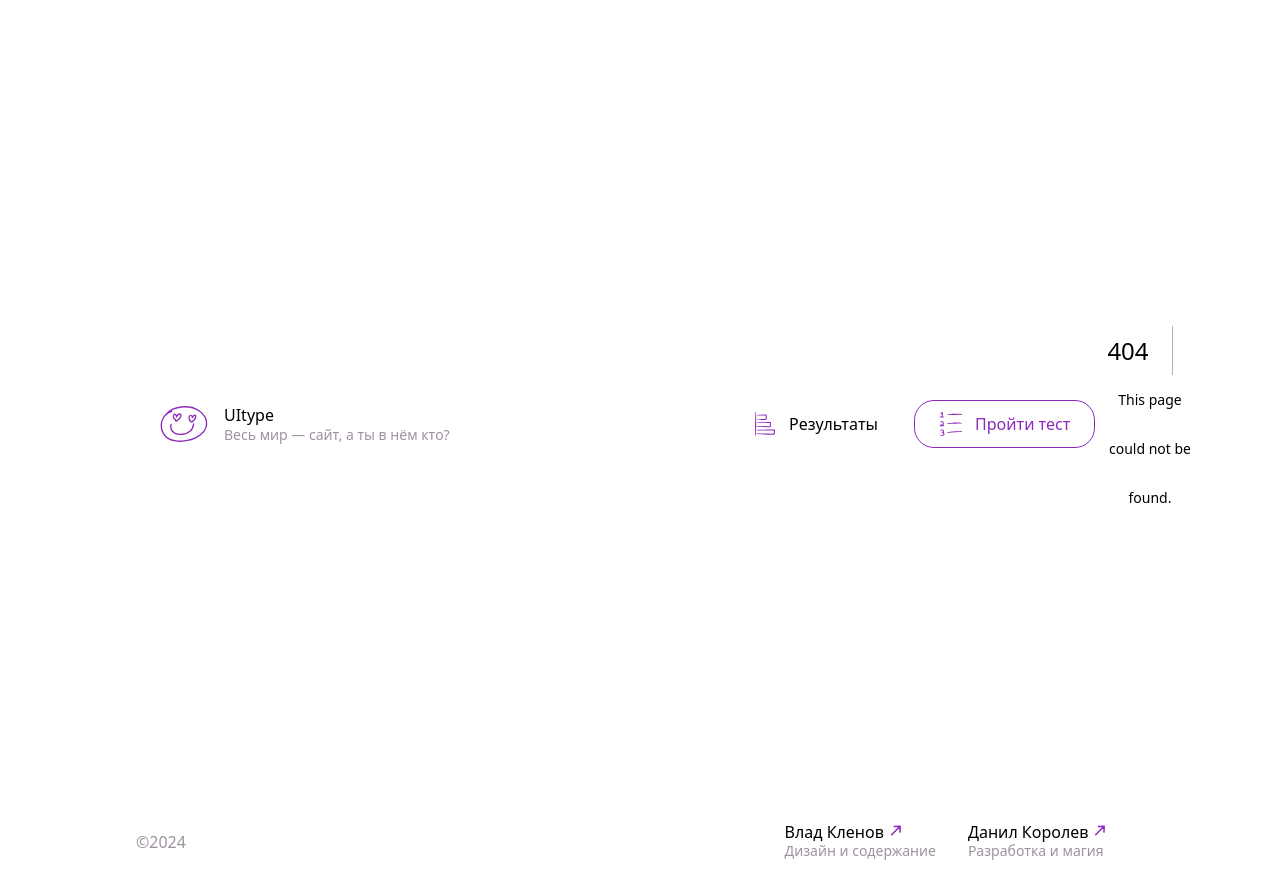
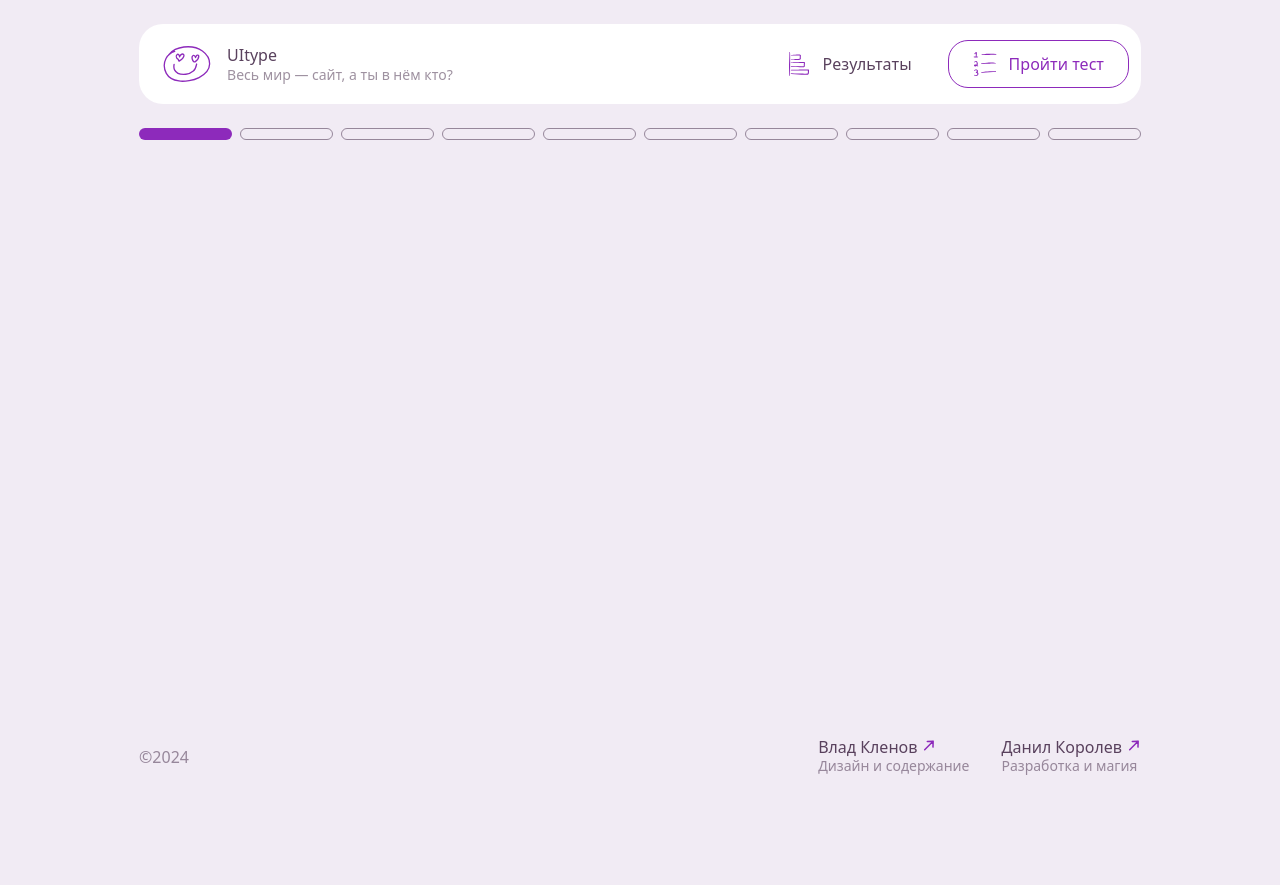
Before and after one commit to GoldenEy3-maker/ui-type, a Next.js app: page /question/1 in a window 1280 px wide. Before the commit this address had no page. After the commit the page ends 800 px from the top, so only its background shows below. Built offline with nearby package versions, Linux system fonts and the light colour scheme.

Commit message:
feat: start working with question page

```diff
--- a/package.json
+++ b/package.json
@@ -28,6 +28,7 @@
     "postcss": "^8",
     "sass": "^1.80.6",
     "tailwindcss": "^3.4.1",
-    "typescript": "^5"
+    "typescript": "^5",
+    "zod": "^3.23.8"
   }
 }
--- /dev/null
+++ b/src/app/question/[id]/page.tsx
@@ -0,0 +1,30 @@
+import { RouterMap } from "@/lib/constants";
+import { cn } from "@/lib/utils";
+import Link from "next/link";
+
+export default async function QuestionPage({
+  params,
+}: {
+  params: Promise<{ id: string }>;
+}) {
+  const id = (await params).id;
+
+  return (
+    <main className="grid auto-rows-max grid-cols-subgrid col-[main] pb-20">
+      <div className="col-span-full flex items-center gap-2 mt-6">
+        {Array(10)
+          .fill(null)
+          .map((_, index) => (
+            <Link
+              key={index}
+              href={RouterMap.Question + (index + 1)}
+              className={cn(
+                "h-3 w-full rounded-[1.25rem] grow-1 bg-primary border border-transparent",
+                { "bg-transparent border-muted/50": +id <= index }
+              )}
+            />
+          ))}
+      </div>
+    </main>
+  );
+}
--- a/src/components/header.tsx
+++ b/src/components/header.tsx
@@ -25,9 +25,11 @@ export function Header() {
         <Icons.AnalyticsGraphBarHorizontal className="text-primary" />
         <span>Результаты</span>
       </Button>
-      <Button type="button" variant="outline">
-        <Icons.ListsNumbers className="text-primary" />
-        <span>Пройти тест</span>
+      <Button type="button" variant="outline" asChild>
+        <Link href={RouterMap.Question + "1"}>
+          <Icons.ListsNumbers className="text-primary" />
+          <span>Пройти тест</span>
+        </Link>
       </Button>
     </header>
   );
```
Also changed, not shown: 1 other file (tests, documents, lock files or other folders).
